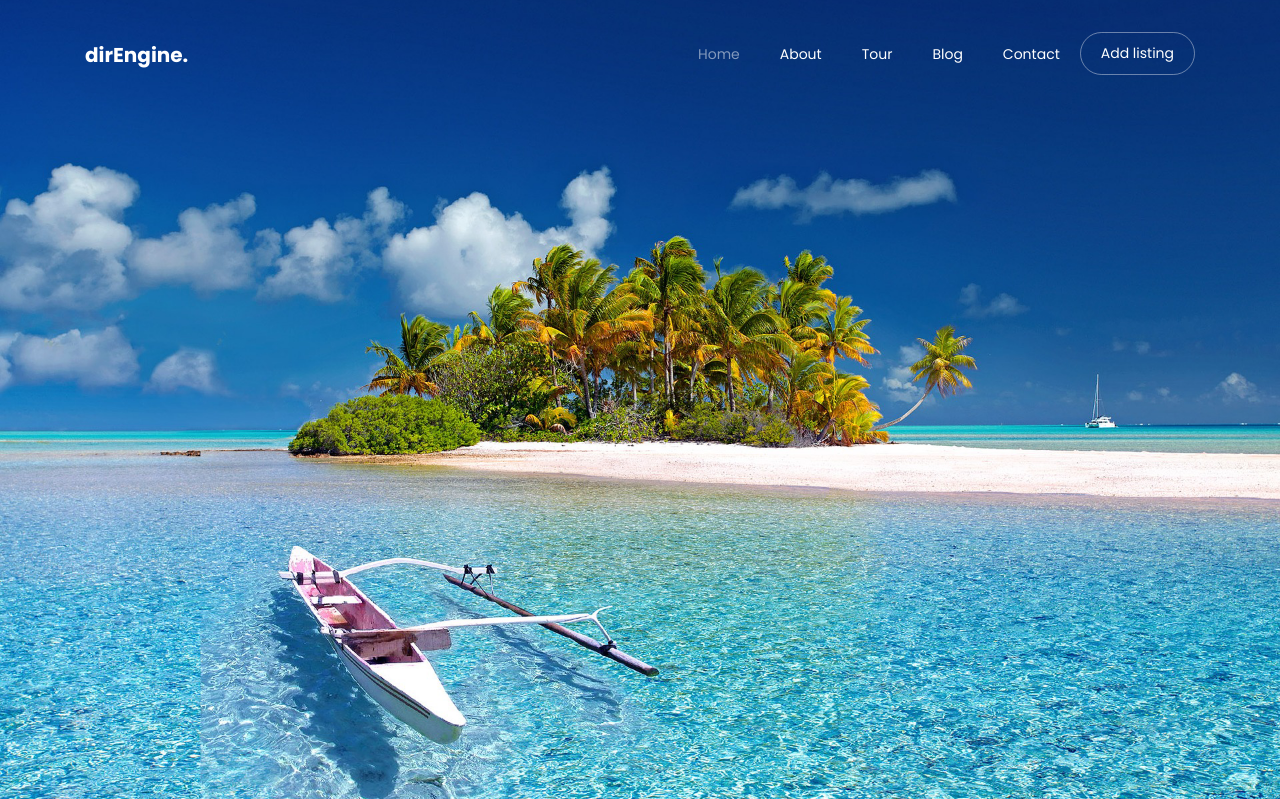
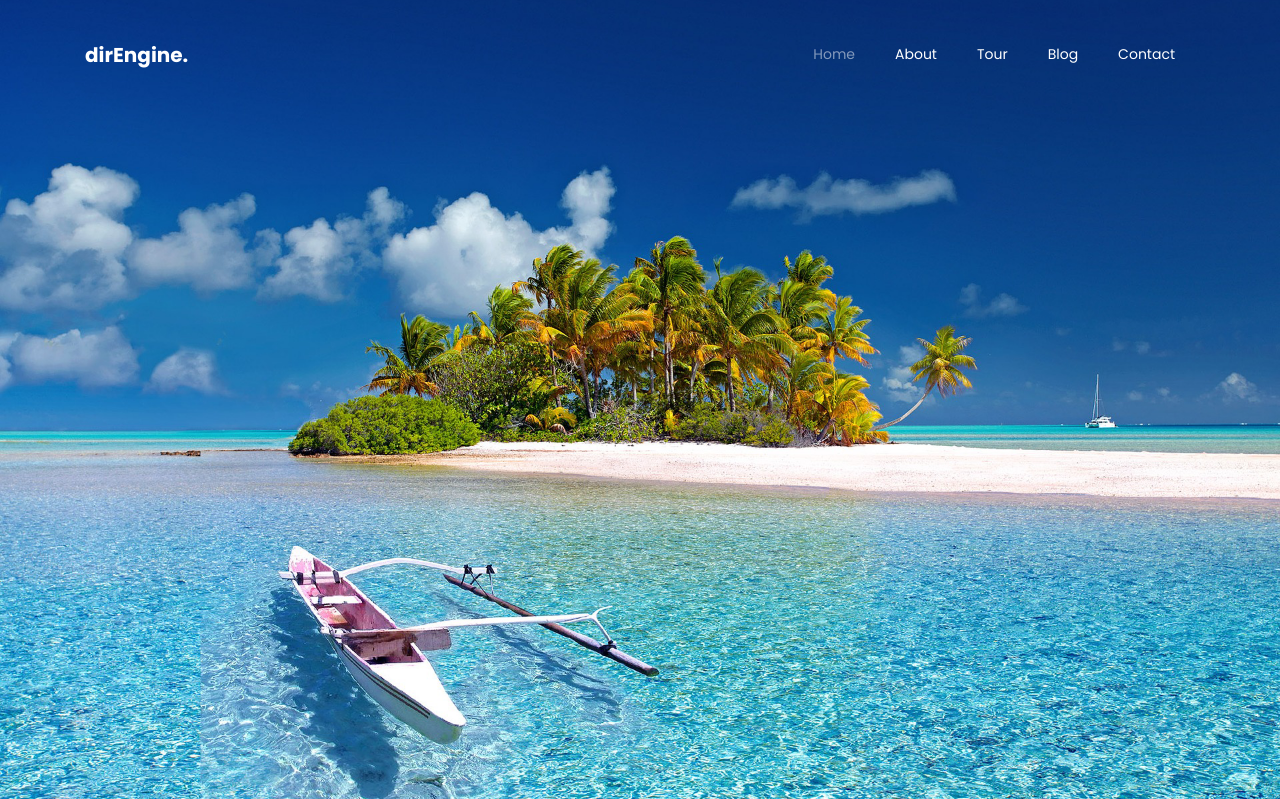
Before and after one commit to elywin/BigBoyzTourz, a Django app: page / in a window 1280 px wide. Shown: the top 799 px of the page. Run offline with Django 3.2, Linux system fonts and the light colour scheme; some libraries are stand-ins or nearby versions; some web fonts are replaced.

Commit message:
REmove unused link

```diff
--- a/templates/about.html
+++ b/templates/about.html
@@ -45,7 +45,6 @@
           <li class="nav-item"><a href="{% url 'tour' %}" class="nav-link">Tour</a></li>
           <li class="nav-item"><a href="{% url 'blog' %}" class="nav-link">Blog</a></li>
           <li class="nav-item"><a href="{% url 'contact' %}" class="nav-link">Contact</a></li>
-          <li class="nav-item cta"><a href="contact.html" class="nav-link"><span>Add listing</span></a></li>
         </ul>
       </div>
     </div>
--- a/templates/contact.html
+++ b/templates/contact.html
@@ -44,7 +44,6 @@
           <li class="nav-item"><a href="{% url 'tour' %}" class="nav-link">Tour</a></li>
           <li class="nav-item"><a href="{% url 'blog'%}" class="nav-link">Blog</a></li>
           <li class="nav-item active"><a href="{% url 'contact' %}" class="nav-link">Contact</a></li>
-          <li class="nav-item cta"><a href="contact.html" class="nav-link"><span>Add listing</span></a></li>
         </ul>
       </div>
     </div>
--- a/templates/index.html
+++ b/templates/index.html
@@ -44,7 +44,6 @@
           <li class="nav-item"><a href="{% url 'tour' %}" class="nav-link">Tour</a></li>
           <li class="nav-item"><a href="{% url 'blog' %}" class="nav-link">Blog</a></li>
           <li class="nav-item"><a href="{% url 'contact'%}" class="nav-link">Contact</a></li>
-          <li class="nav-item cta"><a href="contact.html" class="nav-link"><span>Add listing</span></a></li>
         </ul>
       </div>
     </div>
--- a/templates/tour.html
+++ b/templates/tour.html
@@ -45,7 +45,6 @@
           <li class="nav-item active"><a href="{% url 'tour' %}" class="nav-link">Tour</a></li>
           <li class="nav-item"><a href="{% url 'blog' %}" class="nav-link">Blog</a></li>
           <li class="nav-item"><a href="{% url 'contact' %}" class="nav-link">Contact</a></li>
-          <li class="nav-item cta"><a href="contact.html" class="nav-link"><span>Add listing</span></a></li>
         </ul>
       </div>
     </div>
```
